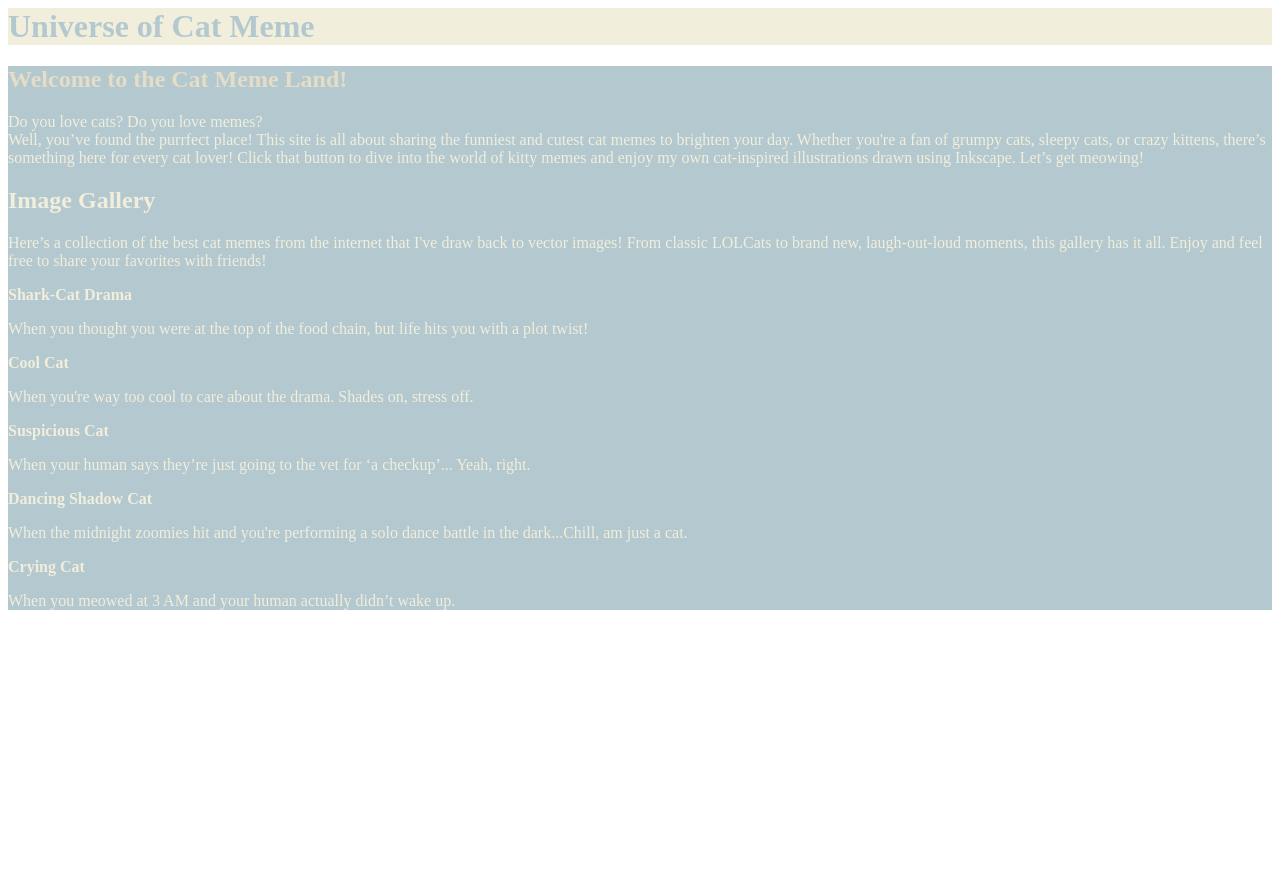
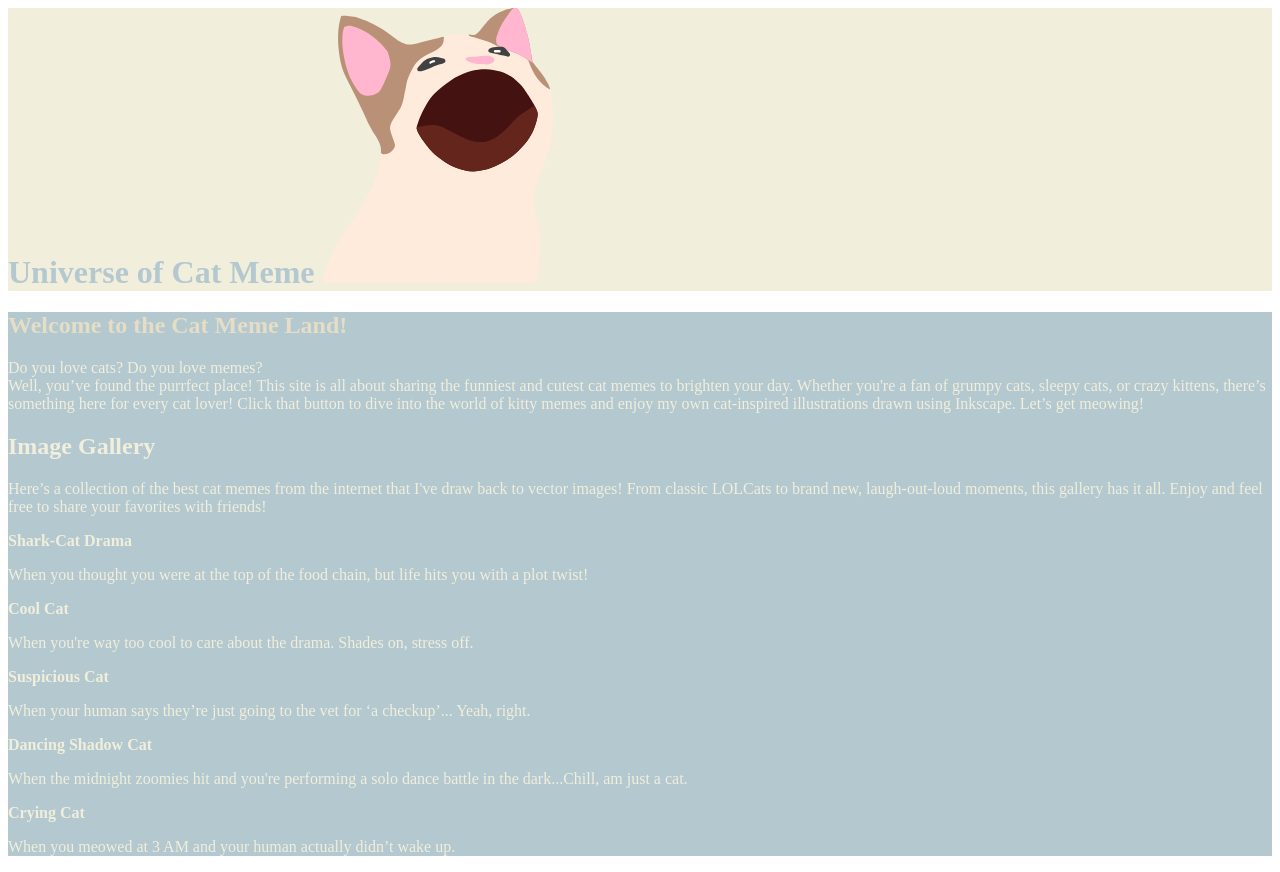
Before and after one commit to pony-dora/Cat-Meme, a plain HTML site: page index.html in a window 1280 px wide. Before the commit the page ends 800 px from the top, so only its background shows below. Drawn offline with Linux system fonts and the light colour scheme.

Commit message:
version 1

```diff
--- a/index.html
+++ b/index.html
@@ -1,8 +1,8 @@
 <html>
-    <title> Cat Meme <img scr ="" > </title>
+    <title> Cat Meme </title>
     <body>
         <header style="background-color: #F1EEDC">
-             <h1 style="color: #B3C8CF"><b>Universe of Cat Meme</b> <img scr=""></h1>
+             <h1 style="color: #B3C8CF"><b>Universe of Cat Meme</b> <img src="Pictures for website/bitmap_Layer 1.svg" width="230px" /></h1>
              </header>
         <main style="background-color:#B3C8CF">
             <h2 style="color: #E5DDC5"> <b>Welcome to the Cat Meme Land! </b></h2>
```
